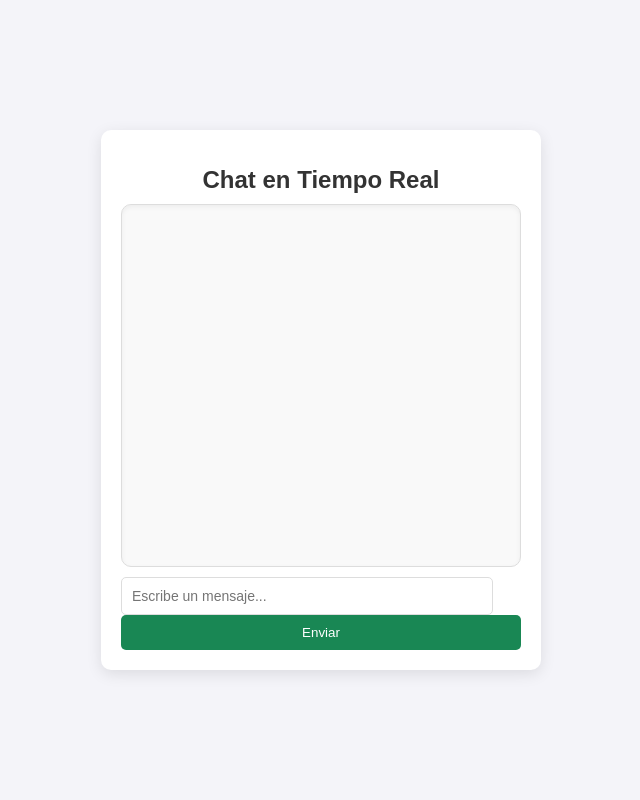
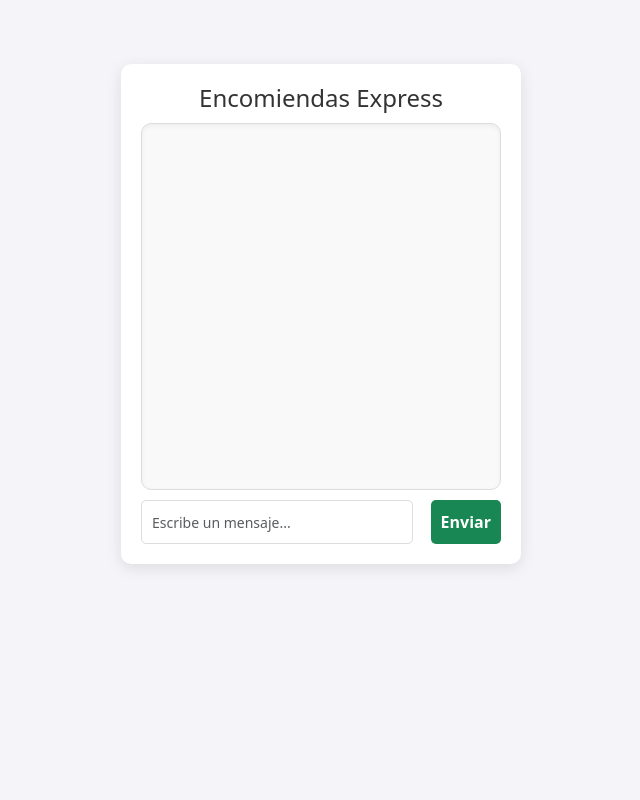
Before and after one commit to gbelot2003/4_app, a Flask app: page / in a window 1280 px wide. Shown: the whole page, without its empty margins (319-959 px from the left). Run offline with Flask 3, Linux system fonts and the light colour scheme; some libraries are stand-ins or nearby versions.

Commit message:
:lipstick:

```diff
--- a/static/style.css
+++ b/static/style.css
@@ -1,12 +1,95 @@
 /* Configuración básica del cuerpo */
 body {
-    font-family: 'Arial', sans-serif;
     background-color: #f4f4f9;
+}
+.chat-container {
+    max-width: 600px;
+    margin: 5% auto;
+    padding: 20px;
+    background-color: #fff;
+    box-shadow: 0 4px 8px rgba(0, 0, 0, 0.1);
+    border-radius: 8px;
+}
+h1 {
+    text-align: center;
+    margin-bottom: 20px;
+    font-size: 24px;
+    color: #333;
+}
+.chat-box {
+    height: 400px;
+    overflow-y: scroll;
+    background-color: #e9ecef;
+    padding: 15px;
+    border-radius: 8px;
+    margin-bottom: 15px;
+}
+.chat-message {
     display: flex;
-    justify-content: center;
-    align-items: center;
-    height: 100vh;
-    margin: 0;
+    align-items: flex-start;
+    margin-bottom: 15px;
+    animation: slideIn 0.4s ease-out;
+    opacity: 0;
+    animation-fill-mode: forwards;
+}
+.chat-message.bot .message-content {
+    background-color: #e0f7fa;
+    border-radius: 15px 15px 15px 0;
+}
+.chat-message.user .message-content {
+    background-color: #007bff;
+    color: white;
+    border-radius: 15px 15px 0 15px;
+}
+.message-content {
+    padding: 10px 15px;
+    max-width: 70%;
+}
+.avatar {
+    width: 40px;
+    height: 40px;
+    border-radius: 50%;
+    margin-right: 10px;
+}
+#message {
+    width: 80%;
+    padding: 10px;
+    border-radius: 8px;
+    border: 1px solid #ccc;
+    margin-right: 10px;
+}
+#send-btn {
+    padding: 10px 20px;
+    border: none;
+    border-radius: 8px;
+    background-color: #007bff;
+    color: white;
+    font-weight: bold;
+    cursor: pointer;
+}
+#send-btn:hover {
+    background-color: #0056b3;
+}
+
+/* Animaciones */
+@keyframes slideIn {
+    0% {
+        transform: translateY(20px);
+        opacity: 0;
+    }
+    100% {
+        transform: translateY(0);
+        opacity: 1;
+    }
+}
+
+@keyframes fadeIn {
+    0% {
+        opacity: 0;
+    }
+    100% {
+        opacity: 1;
+    }
 }
 
 /* Contenedor principal del chat */
--- a/templates/index.html
+++ b/templates/index.html
@@ -4,17 +4,26 @@
     <meta charset="UTF-8">
     <meta name="viewport" content="width=device-width, initial-scale=1.0">
     <title>Chat en Tiempo Real</title>
+    <link href="https://cdn.jsdelivr.net/npm/bootstrap@5.3.0-alpha3/dist/css/bootstrap.min.css" rel="stylesheet">
     <link rel="stylesheet" href="/static/style.css">
+    <style>
+
+    </style>
 </head>
 <body>
     <div class="chat-container">
-        <h1>Chat en Tiempo Real</h1>
-        <div id="chat-box" class="chat-box"></div>
-        <input id="message" type="text" placeholder="Escribe un mensaje..." autocomplete="off"/>
-        <button id="send-btn">Enviar</button>
+        <!-- <img width="50" class="img-fluid" src="/static/logo.png" alt="logo"> -->
+        <h1>Encomiendas Express</h1>
+        <div id="chat-box" class="chat-box">
+        </div>
+        <div class="d-flex">
+            <input id="message" type="text" class="form-control" placeholder="Escribe un mensaje..." autocomplete="off"/>
+            <button id="send-btn" class="btn btn-primary ms-2">Enviar</button>
+        </div>
     </div>
 
     <script src="https://cdnjs.cloudflare.com/ajax/libs/socket.io/4.0.1/socket.io.js"></script>
     <script src="/static/script.js"></script>
+    <script src="https://cdn.jsdelivr.net/npm/bootstrap@5.3.0-alpha3/dist/js/bootstrap.bundle.min.js"></script>
 </body>
 </html>
```
Also changed, not shown: static/logo.png (added).
